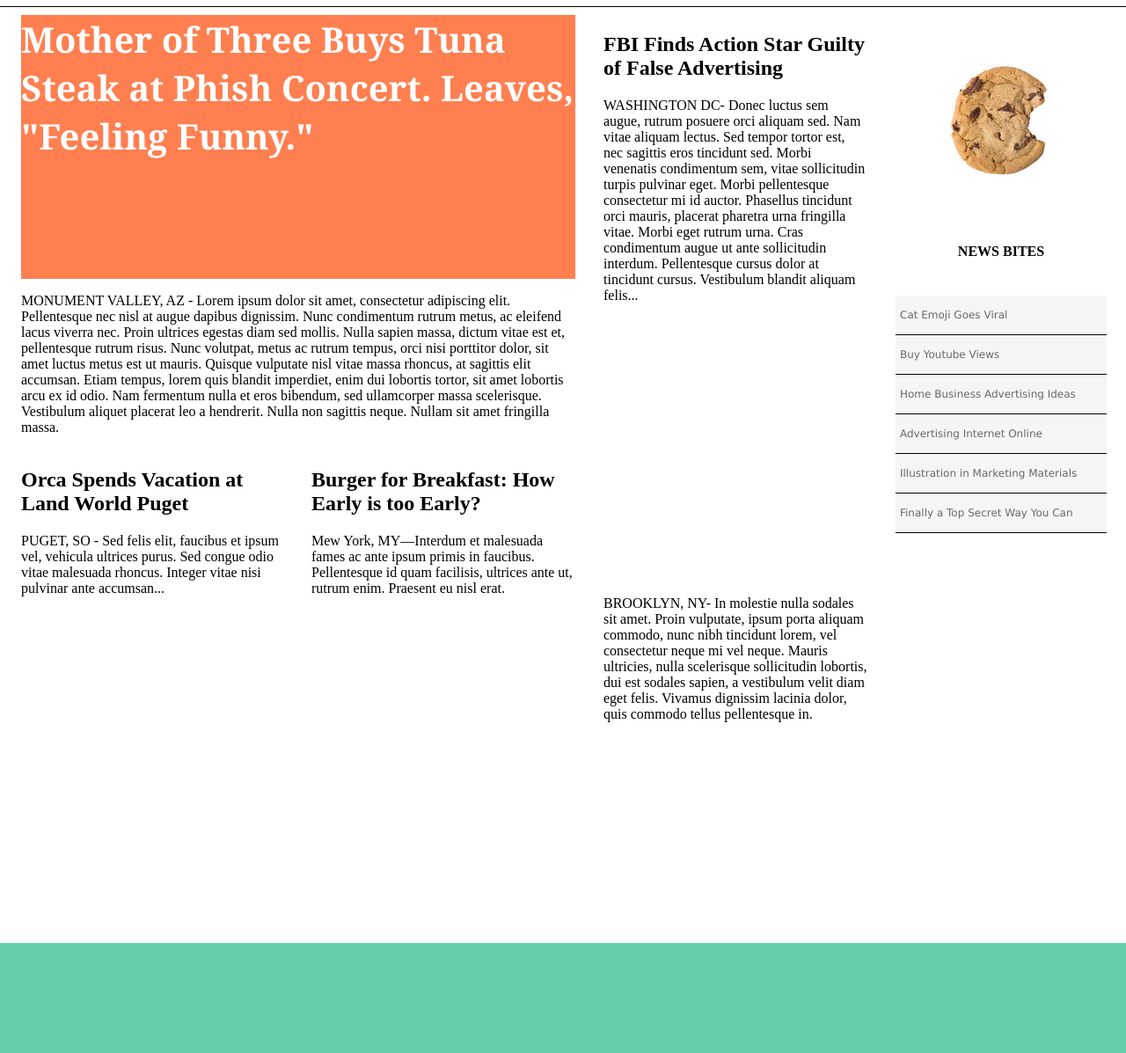
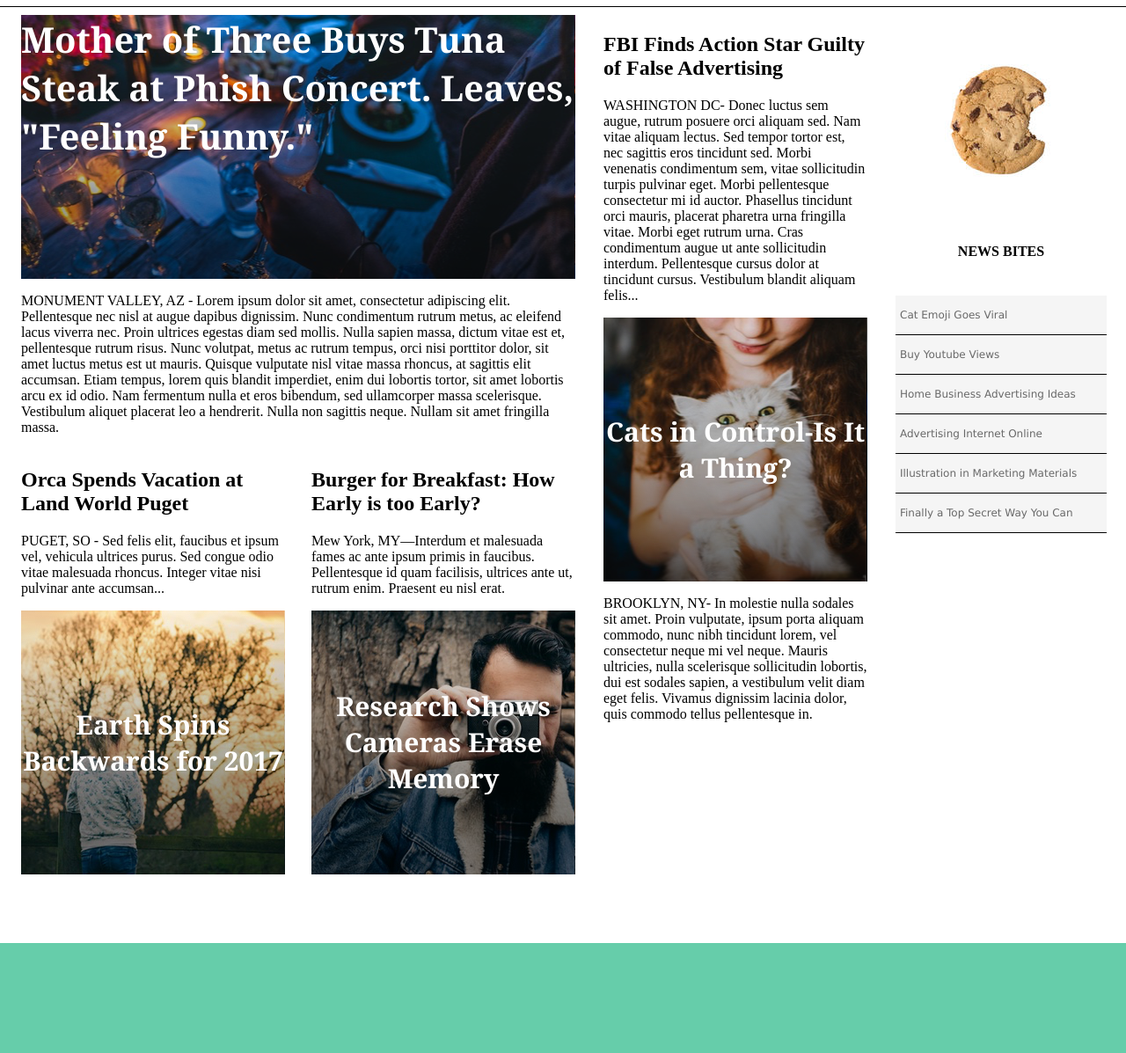
Before and after one commit to tonyfdesign/myTimes, a plain HTML site: page index.html in a window 1280 px wide. Shown: the part 103-1300 px from the top of the page at 88% size. Drawn offline with Linux system fonts and the light colour scheme; the site is published under a folder, as on GitHub Pages, so addresses that start at the root find nothing.

Commit message:
fixed paths to images

```diff
--- a/resources/css/style.css
+++ b/resources/css/style.css
@@ -122,7 +122,7 @@ DIVs with image backgrounds
 
 .lead-story .image-content {
     display: flex;
-    background-image: url("/resources/images/img-story-main.png");
+    background-image: url("../../resources/images/img-story-main.png");
     width: 630px;
     height: 300px;
     background-color: coral;
@@ -130,21 +130,21 @@ DIVs with image backgrounds
 
 .fall-cancelled {
     display: flex;
-    background-image: url("/resources/images/img-story-2.png");
+    background-image: url("../../resources/images/img-story-2.png");
     background-repeat: repeat-x;
     height: 300px;
 }
 
 .cats-control {
     display: flex;
-    background-image: url("/resources/images/img-story-1.png");
+    background-image: url("../../resources/images/img-story-1.png");
     background-repeat: repeat-x;
     height: 300px;
 }
 
 .camera-research {
     display: flex;
-    background-image: url("/resources/images/img-story-3.png");
+    background-image: url("../../resources/images/img-story-3.png");
     background-repeat: repeat-x;
     height: 300px;
 }
```
